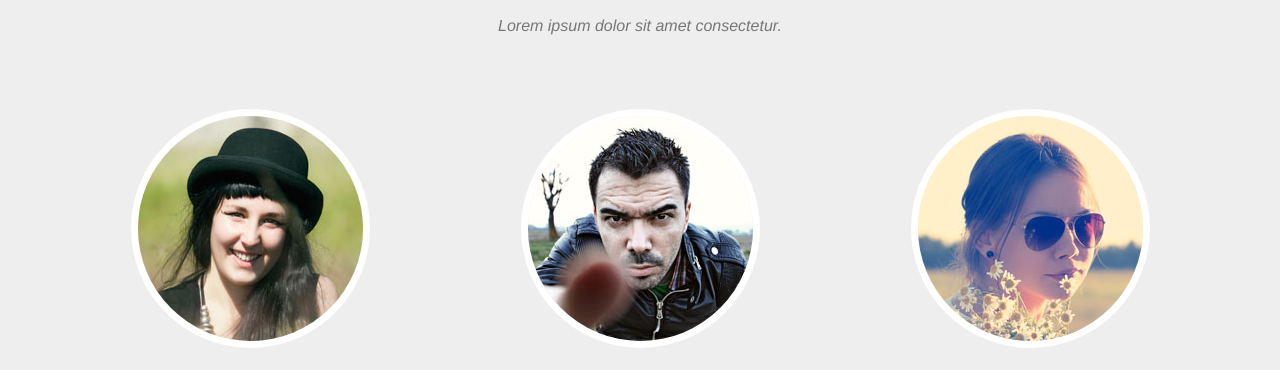
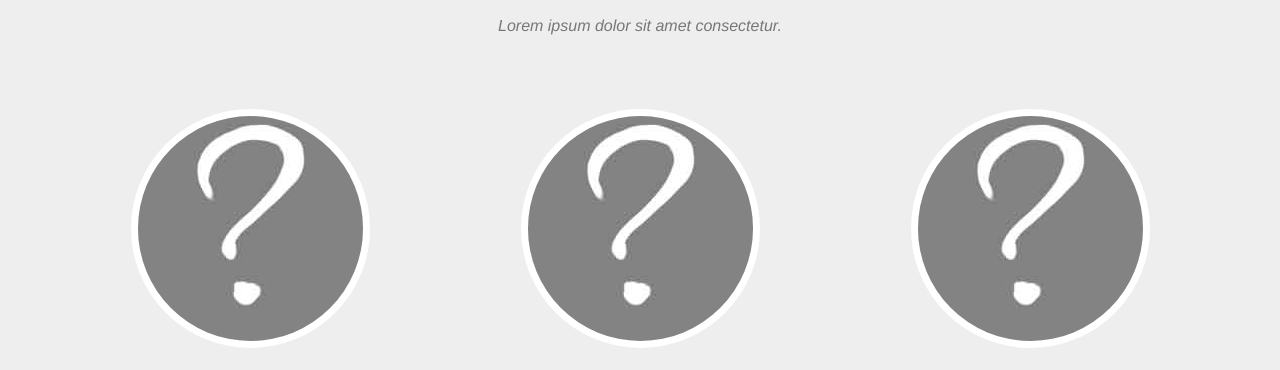
Before and after one commit to birdiedaboy/spaceguard, a website: page index.html in a window 1280 px wide. Shown: the part 4474-4844 px from the top of the page. Drawn offline with nearby package versions, Linux system fonts and the light colour scheme; some packages are replaced by stand-ins of ours; a web font is replaced by a local one.

Commit message:
imagen de perfil puesta por remplazo temporal

```diff
--- a/index.html
+++ b/index.html
@@ -315,7 +315,7 @@ Persistencia
             <div class="row">
                 <div class="col-sm-4">
                     <div class="team-member">
-                        <img src="img/team/1.jpg" class="img-responsive img-circle" alt="">
+                        <img src="img/team/0.jpg" class="img-responsive img-circle" alt="">
                         <h4>Aenean Elit</h4>
                         <p class="text-muted">Bibendum Fermentum</p>
                         <ul class="list-inline social-buttons">
@@ -330,7 +330,7 @@ Persistencia
                 </div>
                 <div class="col-sm-4">
                     <div class="team-member">
-                        <img src="img/team/2.jpg" class="img-responsive img-circle" alt="">
+                        <img src="img/team/0.jpg" class="img-responsive img-circle" alt="">
                         <h4>Ligula Mattis</h4>
                         <p class="text-muted">Bibendum Fermentum</p>
                         <ul class="list-inline social-buttons">
@@ -345,7 +345,7 @@ Persistencia
                 </div>
                 <div class="col-sm-4">
                     <div class="team-member">
-                        <img src="img/team/3.jpg" class="img-responsive img-circle" alt="">
+                        <img src="img/team/0.jpg" class="img-responsive img-circle" alt="">
                         <h4>Venenatis Fusce</h4>
                         <p class="text-muted">Bibendum Fermentum</p>
                         <ul class="list-inline social-buttons">
```
Also changed, not shown: img/team/0.jpg (added).
